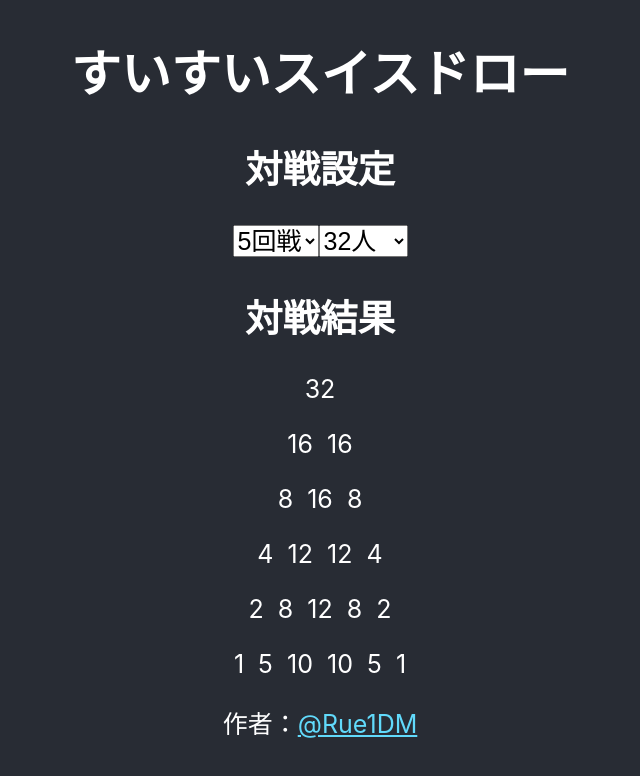
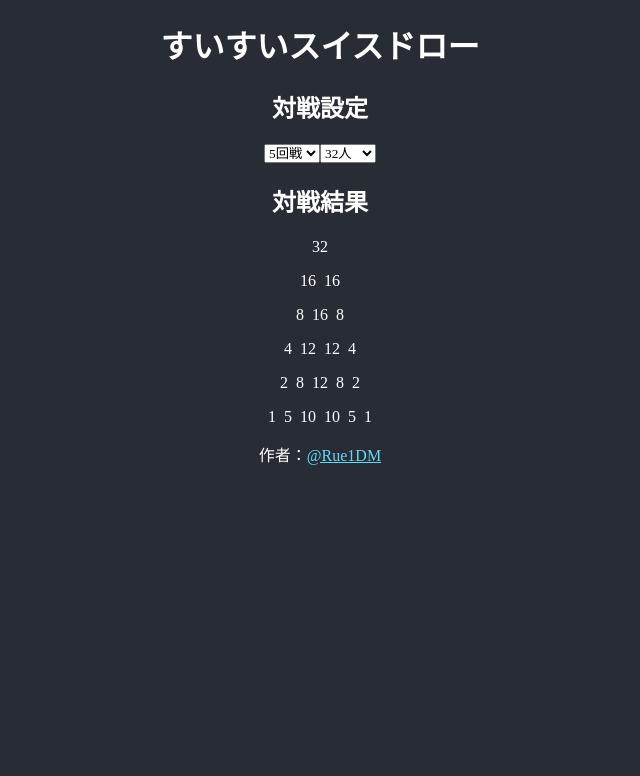
Before and after one commit to rue1-suzuki/suisuisuisu-draw, a React (Create React App) app: page / in a window 1280 px wide. Shown: the top 776 px of the page, without its empty margins (320-960 px from the left). Built offline with nearby package versions, Linux system fonts and the light colour scheme.

Commit message:
edit font

```diff
--- a/src/App.css
+++ b/src/App.css
@@ -4,17 +4,13 @@ body {
   flex-direction: column;
   align-items: center;
   justify-content: center;
-  font-size: calc(100vmin/32);
+  font-family: "BIZ UDPゴシック";
   color: white;
   text-align: center;
 }
 
-h1 {
-  font-size: calc(100vmin/16);
-}
-
 select {
-  font-size: calc(100vmin/32);
+  font-family: "BIZ UDPゴシック";
 }
 
 a {
```
